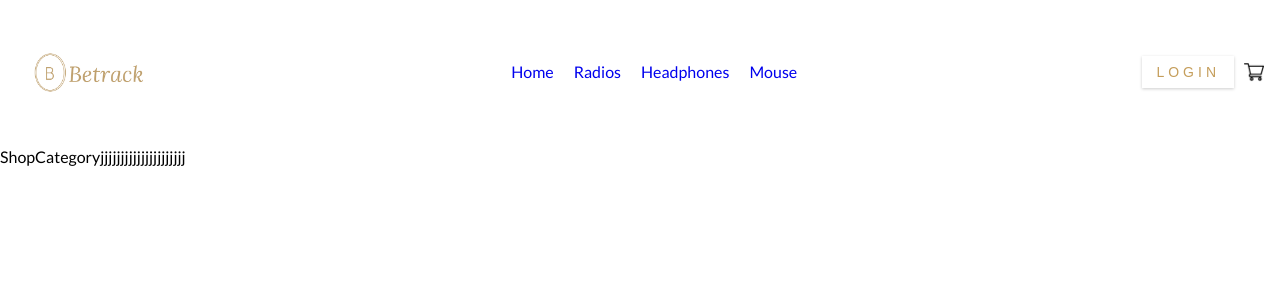
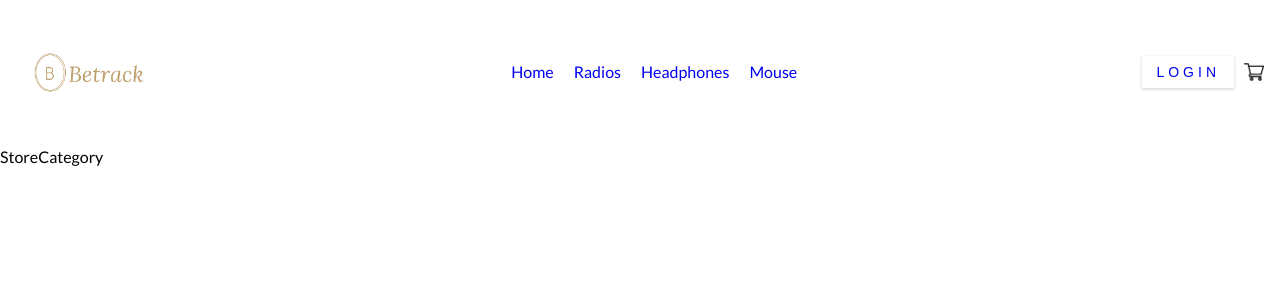
Before and after one commit to IsaacToluwani/webstack-portfolio-project, a React (Create React App) app: page /mouse in a window 1280 px wide. Shown: the top 300 px of the page. Built offline with nearby package versions, Linux system fonts and the light colour scheme.

Commit message:
Add Pages

```diff
--- a/src/App.js
+++ b/src/App.js
@@ -1,7 +1,9 @@
 import Navbar from './Components/Navbar/Navbar';
 import { BrowserRouter as Router, Route, Routes } from 'react-router-dom';
 import Home from './Pages/Home';
-import ShopCategory from './Pages/ShopCategory';
+import StoreCategory from './Pages/StoreCategory';
+import SignInSignUP from './Pages/SignInSignUp'
+import Cart from './Pages/Cart'
 
 function App() {
   return (
@@ -10,10 +12,13 @@ function App() {
         <Navbar />
         <Routes>
           <Route path='/' element={<Home />} />
-          <Route path = '/mouse' element = {<ShopCategory category = 'mouse' />} />
+          <Route path = '/mouse' element = {<StoreCategory category = 'mouse' />} />
 
-          <Route path='/radio' element={<ShopCategory category='radios' />} />
-          <Route path = '/headphones' element = {<ShopCategory category = 'headphones' />} />
+          <Route path='/radio' element={<StoreCategory category='radio' />} />
+          <Route path='/headphone' element={<StoreCategory category='headphone' />} />
+
+          <Route path='/signin' element={<SignInSignUP />} />
+          <Route Path='/cart' element={<Cart /> } />
         </Routes>
       </Router>
     </div>
--- a/src/Components/Navbar/Navbar.jsx
+++ b/src/Components/Navbar/Navbar.jsx
@@ -17,18 +17,23 @@ function Navbar() {
             <Link to='/'>Home</Link>
           </li>
           <li>
-            <Link to='radios'>Radios</Link>
+            <Link to='radio'>Radios</Link>
           </li>
           <li>
-          <Link to='headphones'>Headphones</Link>
-            </li>
+            <Link to='headphone'>Headphones</Link>
+          </li>
           <li>
-          <Link to='mouse'>Mouse</Link></li>
+            <Link to='mouse'>Mouse</Link>
+          </li>
         </ul>
       </div>
       <div className='cart'>
-        <button className='btn btn:hover'>Login</button>
-        <img src={cart_icon} alt='' />
+        <button className='btn btn:hover'>
+          <Link to='/signin'>Login</Link>
+        </button>
+        <Link to='/cart'>
+          <img src={cart_icon} alt='' />
+        </Link>
       </div>
     </div>
   );
--- /dev/null
+++ b/src/Pages/Cart.jsx
@@ -0,0 +1,9 @@
+import React from 'react'
+
+function Cart() {
+  return (
+    <div>Cartfgdfgdfgfg</div>
+  )
+}
+
+export default Cart
--- a/src/Pages/Home.jsx
+++ b/src/Pages/Home.jsx
@@ -2,7 +2,7 @@ import React from 'react'
 
 function Home() {
   return (
-    <div>Hhkjkjhjkhkjhkj</div>
+    <div>home</div>
   )
 }
 
--- a/src/Pages/ShopCategory.jsx
+++ /dev/null
@@ -1,9 +0,0 @@
-import React from 'react'
-
-function ShopCategory() {
-  return (
-    <div>ShopCategoryjjjjjjjjjjjjjjjjjjjjj</div>
-  )
-}
-
-export default ShopCategory
--- /dev/null
+++ b/src/Pages/SignInSignUp.jsx
@@ -0,0 +1,9 @@
+import React from 'react'
+
+function SignInSignUp() {
+  return (
+    <div>SignInSignUp</div>
+  )
+}
+
+export default SignInSignUp
--- /dev/null
+++ b/src/Pages/StoreCategory.jsx
@@ -0,0 +1,9 @@
+import React from 'react'
+
+function StoreCategory() {
+  return (
+    <div>StoreCategory</div>
+  )
+}
+
+export default StoreCategory
```
Also changed, not shown: src/Pages/Store.jsx (added).
